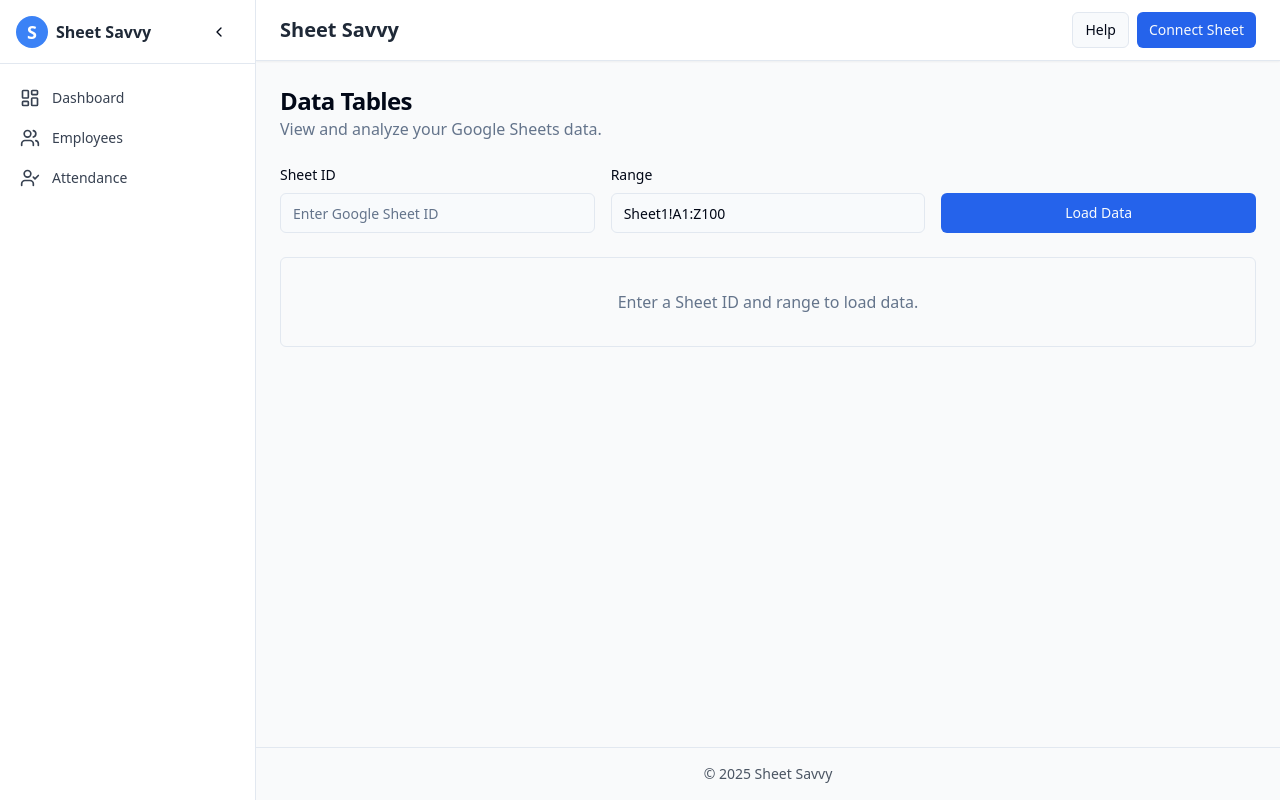
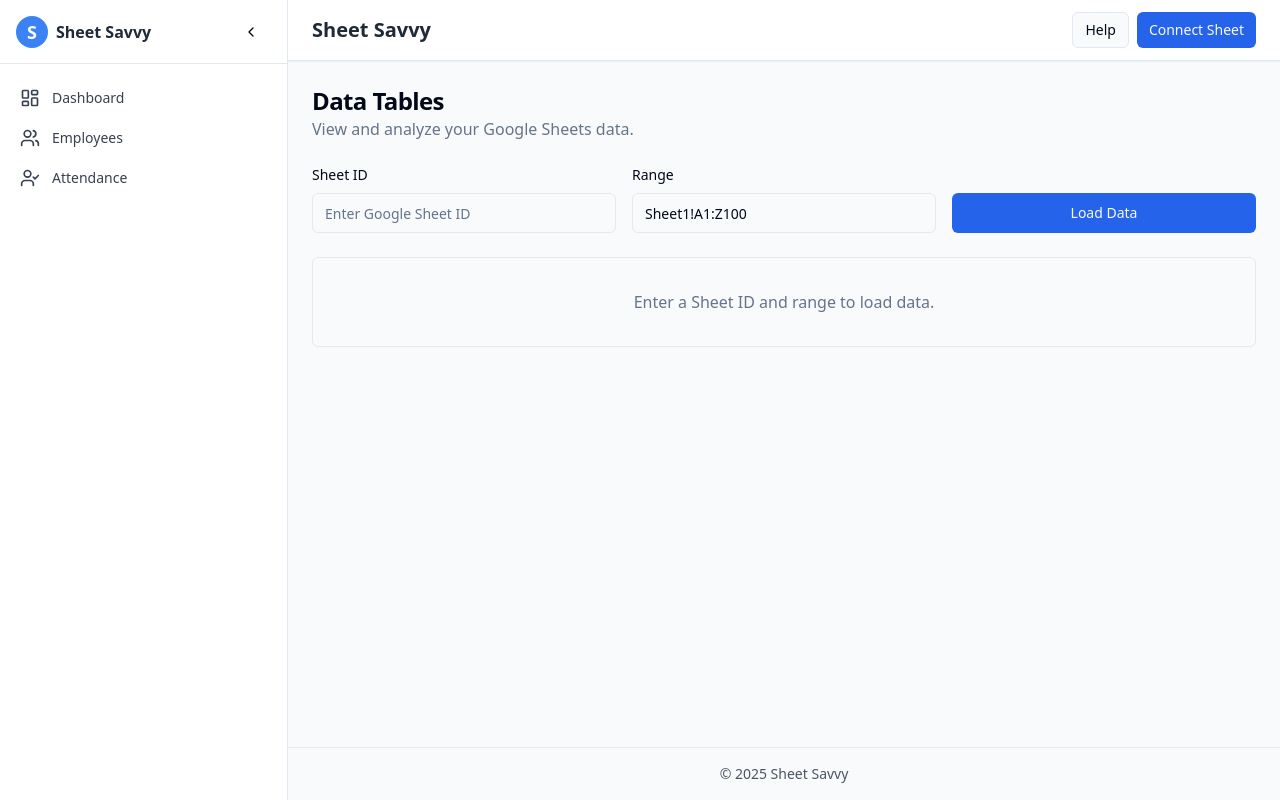
Before and after one commit to Moh9v9/sheet-savvy-rebuild, a React (Vite) app: page /tables in a window 1280 px wide. Built offline with nearby package versions, Linux system fonts and the light colour scheme.

Commit message:
Refactor: Improve sidebar behavior and appearance
- Adjust sidebar width to accommodate longer text.
- Implement hiding behavior on navigation.
- Improve hiding on page navigation.

```diff
--- a/src/components/layout/MainLayout.tsx
+++ b/src/components/layout/MainLayout.tsx
@@ -14,8 +14,9 @@ const MainLayout = ({ children }: MainLayoutProps) => {
   return (
     <div className="min-h-screen bg-gray-50 flex">
       <Sidebar isOpen={sidebarOpen} setIsOpen={setSidebarOpen} />
-      <div className={cn("flex-1 flex flex-col transition-all",
-        sidebarOpen ? "md:ml-64" : "md:ml-20"
+      <div className={cn(
+        "flex-1 flex flex-col transition-all duration-300 ease-in-out",
+        sidebarOpen ? "md:ml-72" : "md:ml-20"
       )}>
         <Header sidebarOpen={sidebarOpen} setSidebarOpen={setSidebarOpen} />
         <main className="flex-1 p-4 md:p-6 overflow-auto">
--- a/src/components/layout/Sidebar.tsx
+++ b/src/components/layout/Sidebar.tsx
@@ -1,10 +1,9 @@
 
-import { Link } from "react-router-dom";
+import { Link, useNavigate } from "react-router-dom";
 import {
   LayoutDashboard as DashboardIcon,
   Users as EmployeesIcon,
   UserCheck as AttendanceIcon,
-  LogIn as LoginIcon,
   ChevronLeft,
   ChevronRight
 } from "lucide-react";
@@ -23,6 +22,16 @@ const navItems = [
 ];
 
 const Sidebar = ({ isOpen, setIsOpen }: SidebarProps) => {
+  const navigate = useNavigate();
+
+  const handleNavigation = (path: string) => {
+    navigate(path);
+    // Close sidebar on mobile after navigation
+    if (window.innerWidth < 768) {
+      setIsOpen(false);
+    }
+  };
+
   return (
     <>
       {isOpen && (
@@ -33,8 +42,8 @@ const Sidebar = ({ isOpen, setIsOpen }: SidebarProps) => {
       )}
       <aside
         className={cn(
-          "fixed top-0 left-0 z-20 h-full bg-white border-r transition-all duration-300 transform",
-          isOpen ? "w-64 translate-x-0" : "w-20 -translate-x-0 md:translate-x-0"
+          "fixed top-0 left-0 z-20 h-full bg-white border-r transition-all duration-300 ease-in-out transform",
+          isOpen ? "w-72 translate-x-0" : "w-20 -translate-x-0 md:translate-x-0"
         )}
       >
         <div className="flex flex-col h-full">
@@ -43,7 +52,12 @@ const Sidebar = ({ isOpen, setIsOpen }: SidebarProps) => {
               <div className="w-8 h-8 rounded-full bg-blue-500 text-white flex items-center justify-center font-bold text-lg">
                 S
               </div>
-              <span className={cn("ml-2 font-semibold text-gray-800", !isOpen && "hidden")}>Sheet Savvy</span>
+              <span className={cn(
+                "ml-2 font-semibold text-gray-800 transition-opacity duration-300",
+                isOpen ? "opacity-100" : "opacity-0 hidden"
+              )}>
+                Sheet Savvy
+              </span>
             </div>
             <Button
               variant="ghost"
@@ -55,33 +69,27 @@ const Sidebar = ({ isOpen, setIsOpen }: SidebarProps) => {
             </Button>
           </div>
 
-          {/* Nav links */}
           <nav className="flex-1 py-4 px-2 space-y-1 overflow-y-auto">
             {navItems.map((item) => (
-              <Link
+              <button
                 key={item.path}
-                to={item.path}
+                onClick={() => handleNavigation(item.path)}
                 className={cn(
-                  "flex items-center px-3 py-2 rounded-md hover:bg-gray-100 transition-colors",
+                  "w-full flex items-center px-3 py-2 rounded-md hover:bg-gray-100 transition-all duration-200",
                   "text-gray-700 hover:text-gray-900",
                   window.location.pathname === item.path ? "bg-gray-100 font-medium" : ""
                 )}
               >
                 <item.icon size={20} className="flex-shrink-0" />
-                <span className={cn("ml-3 text-sm", !isOpen && "hidden")}>
+                <span className={cn(
+                  "ml-3 text-sm whitespace-nowrap transition-opacity duration-300",
+                  isOpen ? "opacity-100" : "opacity-0 hidden md:block md:opacity-0"
+                )}>
                   {item.name}
                 </span>
-              </Link>
+              </button>
             ))}
           </nav>
-
-          {/* Sidebar footer (optional, could be login link later) */}
-          {/* <div className={cn("p-4 border-t", !isOpen && "md:hidden")}>
-            <Link to="/login" className="flex items-center text-gray-700 hover:text-blue-600">
-              <LoginIcon size={18} />
-              <span className={cn("ml-2 text-sm", !isOpen && "hidden")}>Login</span>
-            </Link>
-          </div> */}
         </div>
       </aside>
     </>
```
